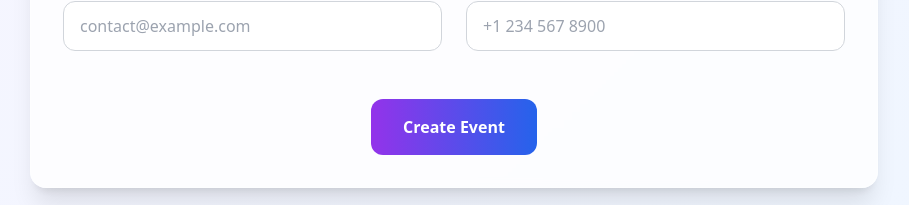
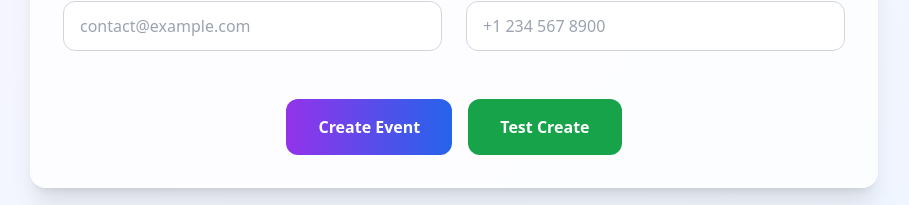
Before and after one commit to agnostos0/huddle0, a React (Vite) app in the folder frontend/: page /create-event in a window 1280 px wide. Shown: the part 1004-1209 px from the top of the page, without its empty margins (186-1095 px from the left). Built offline with nearby package versions, Linux system fonts and the light colour scheme; no server answers; sample sign-in values are in the browser's storage.

Commit message:
Add debugging to CreateEvent component to track logout issue

```diff
--- a/frontend/src/pages/CreateEvent.jsx
+++ b/frontend/src/pages/CreateEvent.jsx
@@ -49,6 +49,7 @@ export default function CreateEvent() {
       console.log('CreateEvent: Starting event creation...')
       console.log('CreateEvent: User:', user)
       console.log('CreateEvent: Token:', token)
+      console.log('CreateEvent: Form data:', form)
 
       const payload = {
         ...form,
@@ -56,6 +57,8 @@ export default function CreateEvent() {
       }
 
       console.log('CreateEvent: Sending payload:', payload)
+      console.log('CreateEvent: About to make API call...')
+
       const { data } = await api.post('/events', payload)
       console.log('CreateEvent: Event created successfully:', data)
 
@@ -264,7 +267,7 @@ export default function CreateEvent() {
             </div>
 
             {/* Submit Button */}
-            <div className="flex justify-center pt-6">
+            <div className="flex justify-center pt-6 space-x-4">
               <button
                 type="submit"
                 disabled={isSubmitting}
@@ -279,6 +282,32 @@ export default function CreateEvent() {
                   'Create Event'
                 )}
               </button>
+
+              <button
+                type="button"
+                onClick={async () => {
+                  console.log('CreateEvent: Testing simple event creation...')
+                  try {
+                    const testPayload = {
+                      title: 'Test Event',
+                      description: 'Test Description',
+                      date: new Date().toISOString(),
+                      location: 'Test Location',
+                      category: 'General'
+                    }
+                    console.log('CreateEvent: Test payload:', testPayload)
+                    const { data } = await api.post('/events', testPayload)
+                    console.log('CreateEvent: Test event created:', data)
+                    alert('Test event created successfully!')
+                  } catch (err) {
+                    console.error('CreateEvent: Test event failed:', err)
+                    alert('Test event failed: ' + err.message)
+                  }
+                }}
+                className="px-8 py-4 bg-green-600 text-white font-semibold rounded-xl hover:bg-green-700 transform hover:scale-105 transition-all duration-300"
+              >
+                Test Create
+              </button>
             </div>
           </form>
         </div>
```
